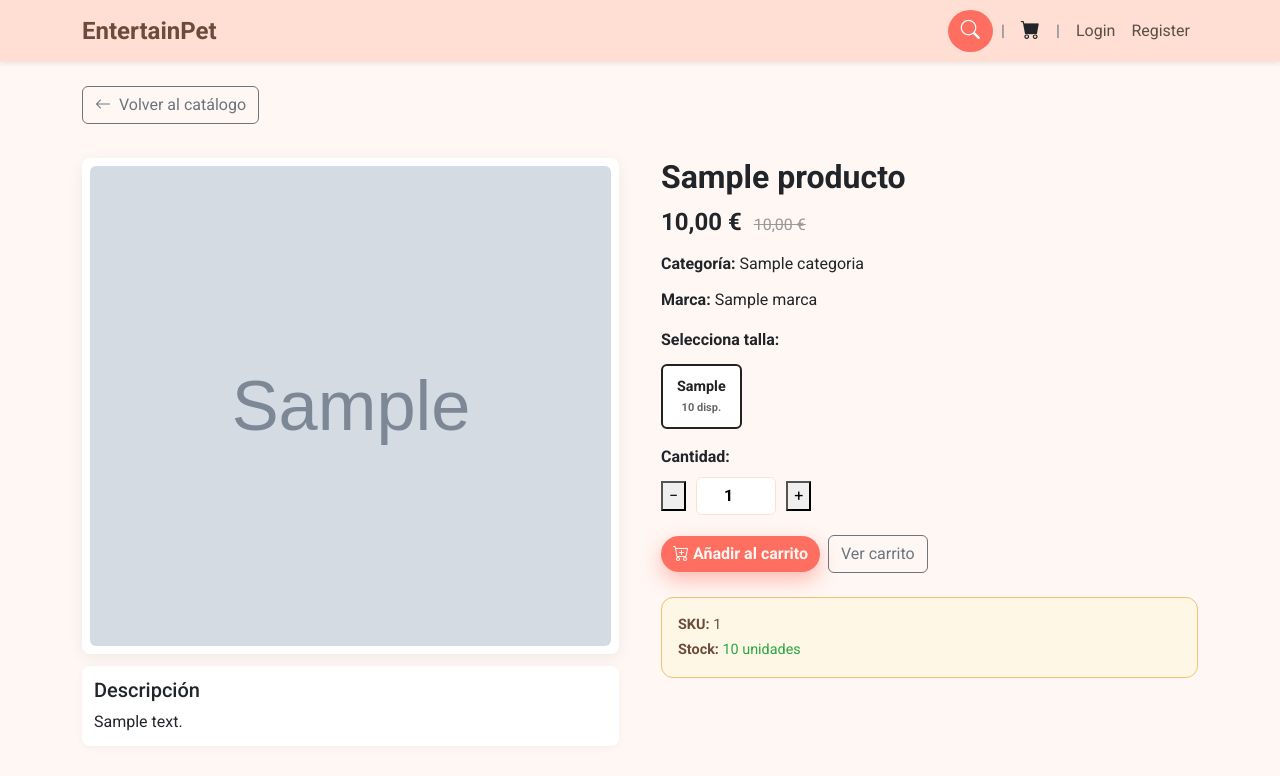
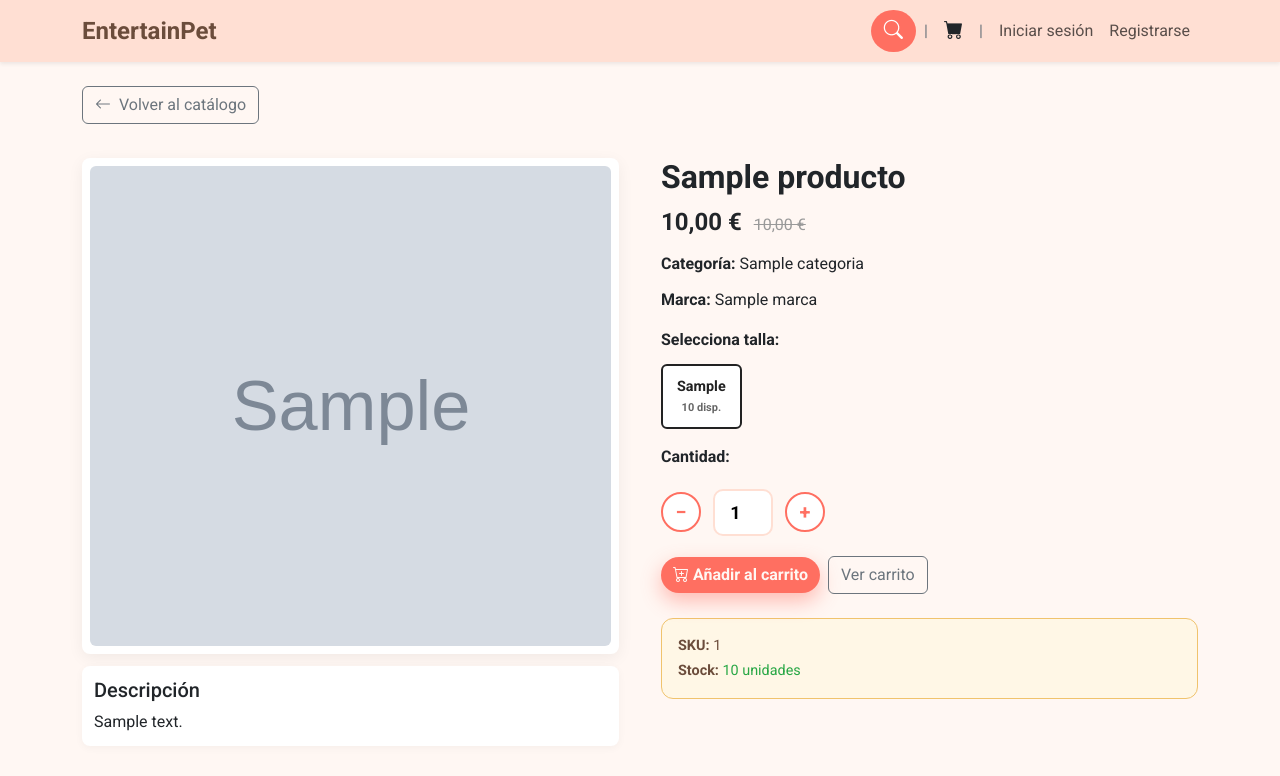
Before and after one commit to EntertainPet/webshop, a Django app: a page that uses home/templates/base.html in a window 1280 px wide. Shown: the top 776 px of the page. Run offline with Django 5.2, Linux system fonts and the light colour scheme; tables that the repository leaves empty hold one stand-in row (values such as "Sample post"); grey boxes marked "Sample" are stand-in pictures.

Commit message:
fix: fixes menores finales

```diff
--- a/adminpanel/templates/base_admin.html
+++ b/adminpanel/templates/base_admin.html
@@ -31,7 +31,6 @@
       <div class="admin-topbar">
         <div>
           <h2 style="margin:0">{% block header %}Panel de administración{% endblock %}</h2>
-          <div class="text-muted">Gestiona productos, stock y visibilidad</div>
         </div>
         <div class="d-flex gap-2">
           <a class="btn-outline-admin" href="/">Ver web</a>
--- a/home/static/css/styles.css
+++ b/home/static/css/styles.css
@@ -947,56 +947,40 @@ h2 {
     box-shadow: none;
 }
 
-/* Selector de cantidad */
-.cantidad-selector-detalle {
+.cantidad-selector {
     display: flex;
     align-items: center;
-    gap: 10px;
-    margin: 8px 0 16px;
-}
+    gap: 12px;
+    margin: 20px 0;
+  }
 
-/* Botones + y − redondos */
-.btn-cantidad {
-    width: 38px;
-    height: 38px;
+  .cantidad-btn {
+    width: 40px;
+    height: 40px;
+    border: 2px solid #ff6f61;
     border-radius: 50%;
-    border: 2px solid #ff6f61;
-    background-color: #ffffff;
+    background: white;
+    cursor: pointer;
+    font-size: 20px;
+    font-weight: bold;
     color: #ff6f61;
-    cursor: pointer;
-    font-size: 1.1rem;
-    display: flex;
-    align-items: center;
-    justify-content: center;
-    transition: background-color 0.15s ease,
-                color 0.15s ease,
-                transform 0.15s ease,
-                box-shadow 0.15s ease;
-}
+    transition: all 0.2s;
+  }
 
-.btn-cantidad:hover {
-    background-color: #ff6f61;
-    color: #ffffff;
-    transform: scale(1.05);
-    box-shadow: 0 6px 16px rgba(255, 111, 97, 0.45);
-}
+  .cantidad-btn:hover {
+    background: #ff6f61;
+    color: white;
+  }
 
-.btn-cantidad:active {
-    transform: scale(0.95);
-    box-shadow: 0 3px 8px rgba(255, 111, 97, 0.4);
-}
-
-/* Input cantidad */
-.cantidad-input-detalle {
-    max-width: 80px;
+  .cantidad-input {
+    width: 60px;
     text-align: center;
-    font-size: 1rem;
+    font-size: 18px;
     font-weight: 600;
-    border-radius: 6px;
-    border: 1px solid #ffdfd3;
-    padding: 6px 8px;
-    background-color: #ffffff;
-}
+    border: 2px solid #ffdfd3;
+    border-radius: 10px;
+    padding: 8px;
+  }
 /* Badge general */
 .badge {
     position: absolute;
--- a/home/templates/base.html
+++ b/home/templates/base.html
@@ -87,8 +87,8 @@
                 {% else %}
                     <ul class="navbar-nav mb-2 mb-lg-0">
 
-                        <li class="nav-item"><a class="nav-link" href="{% url 'home:login' %}">Login</a></li>
-                        <li class="nav-item"><a class="nav-link" href="{% url 'home:register' %}">Register</a></li>
+                        <li class="nav-item"><a class="nav-link" href="{% url 'home:login' %}">Iniciar sesión</a></li>
+                        <li class="nav-item"><a class="nav-link" href="{% url 'home:register' %}">Registrarse</a></li>
                         <li class="nav-item">
 
                         </li>
@@ -184,7 +184,7 @@
                                     ${item.imagen ? `<img src="${item.imagen}">` : ""}
                                     <div>
                                         <div class="autocomplete-name">${item.nombre}</div>
-                                        <div class="autocomplete-price">$${item.precio}</div>
+                                        <div class="autocomplete-price">${item.precio}€</div>
                                     </div>
                                 `;
 
--- a/home/templates/producto_detalle.html
+++ b/home/templates/producto_detalle.html
@@ -40,33 +40,39 @@
     text-decoration: line-through;
   }
 
-  .cantidad-selector-detalle {
+  .cantidad-selector {
     display: flex;
     align-items: center;
-    gap: 10px;
-    margin: 16px 0;
+    gap: 12px;
+    margin: 20px 0;
   }
 
-  .cantidad-btn-detalle {
-    width: 36px;
-    height: 36px;
-    border: 2px solid var(--marron-oscuro);
-    border-radius: 6px;
+  .cantidad-btn {
+    width: 40px;
+    height: 40px;
+    border: 2px solid #ff6f61;
+    border-radius: 50%;
     background: white;
     cursor: pointer;
     font-size: 20px;
     font-weight: bold;
-    color: var(--marron-oscuro);
+    color: #ff6f61;
+    transition: all 0.2s;
   }
 
-  .cantidad-input-detalle {
+  .cantidad-btn:hover {
+    background: #ff6f61;
+    color: white;
+  }
+
+  .cantidad-input {
     width: 60px;
     text-align: center;
     font-size: 18px;
     font-weight: 600;
-    border: 2px solid #ddd;
-    border-radius: 6px;
-    padding: 6px;
+    border: 2px solid #ffdfd3;
+    border-radius: 10px;
+    padding: 8px;
   }
 </style>
 {% endblock %}
@@ -162,16 +168,16 @@
           <div class="field" style="margin-top:16px;">
             <label style="font-weight:600;display:block;margin-bottom:8px;">Cantidad:</label>
             {% if not producto.stock %}
-              <div class="cantidad-selector-detalle">
-                <button type="button" class="cantidad-btn-detalle" disabled>−</button>
-                <input id="cantidadInputDetalle" name="cantidad" type="number" value="0" min="0" class="cantidad-input-detalle" readonly>
-                <button type="button" class="cantidad-btn-detalle" disabled>+</button>
+              <div class="cantidad-selector">
+                <button type="button" class="cantidad-btn" disabled>−</button>
+                <input id="cantidadInput" name="cantidad" type="number" value="0" min="0" class="cantidad-input" readonly>
+                <button type="button" class="cantidad-btn" disabled>+</button>
               </div>
             {% else %}
-              <div class="cantidad-selector-detalle">
-                <button type="button" class="cantidad-btn-detalle" onclick="decreaseCantidadDetalle()">−</button>
-                <input id="cantidadInputDetalle" name="cantidad" type="number" value="1" min="1" class="cantidad-input-detalle" readonly>
-                <button type="button" class="cantidad-btn-detalle" onclick="increaseCantidadDetalle()">+</button>
+              <div class="cantidad-selector">
+                <button type="button" class="cantidad-btn" onclick="decreaseCantidadDetalle()">−</button>
+                <input id="cantidadInput" name="cantidad" type="number" value="1" min="1" class="cantidad-input" readonly />
+                <button type="button" class="cantidad-btn" onclick="increaseCantidadDetalle()">+</button>
               </div>
             {% endif %}
           </div>
@@ -233,12 +239,12 @@
 
         // Actualizar input hidden
         document.getElementById('tallaProductoIdInputDetalle').value = tallaId;
-        document.getElementById('cantidadInputDetalle').value = 1;
+        document.getElementById('cantidadInput').value = 1;
       });
     });
 
     function increaseCantidadDetalle() {
-      const input = document.getElementById('cantidadInputDetalle');
+      const input = document.getElementById('cantidadInput');
       const current = parseInt(input.value);
       if (maxStockDetalle > 0 && current < maxStockDetalle) {
         input.value = current + 1;
@@ -246,7 +252,7 @@
     }
 
     function decreaseCantidadDetalle() {
-      const input = document.getElementById('cantidadInputDetalle');
+      const input = document.getElementById('cantidadInput');
       const current = parseInt(input.value);
       if (current > 1) {
         input.value = current - 1;
```
Also changed, not shown: adminpanel/templates/dashboard.html (+97 -10 lines), adminpanel/views.py (+59 -2 lines).
